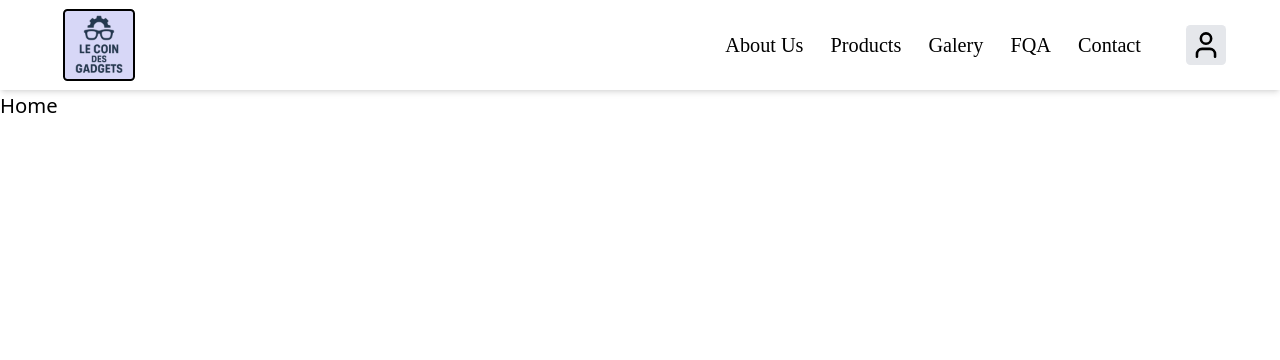
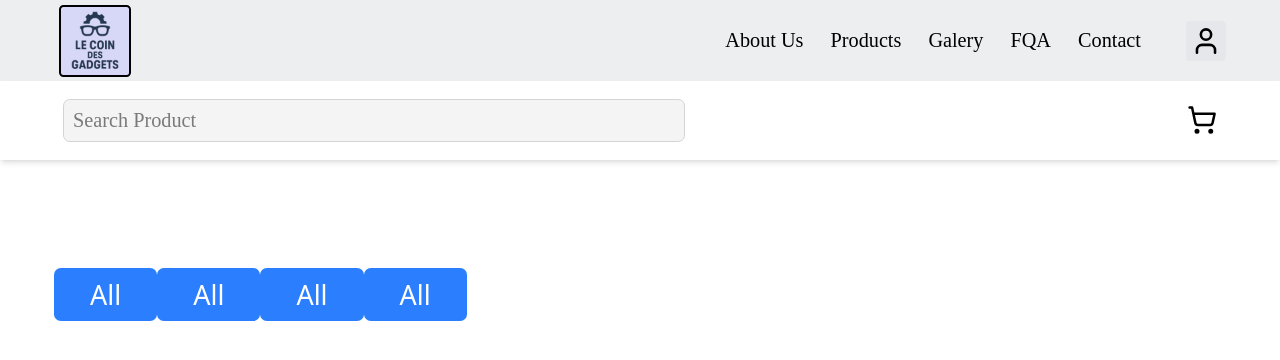
Before and after one commit to FabieRv/coin_de_gadgets, a React (Vite) app: page / in a window 1280 px wide. Shown: the top 360 px of the page. Built offline with nearby package versions, Linux system fonts and the light colour scheme.

Commit message:
apres changement de buton

```diff
--- a/src/components/Layout/Header.tsx
+++ b/src/components/Layout/Header.tsx
@@ -13,7 +13,7 @@ function Header() {
   }
 
   return (
-    <div className="shadow-md">
+    <div className="bg-primary">
       <Container
         tag="header"
         className="flex items-center justify-between text-black pt-0! "
@@ -22,7 +22,7 @@ function Header() {
           <img
             src="/public/images/logo-2.png"
             alt="logo"
-            className="w-16 h-16 object-cover rounded border-2 bg-[rgb(215,215,247)] m-2"
+            className="w-16 h-16 object-cover rounded border-2 bg-[rgb(215,215,247)] m-1"
           />
         </Link>
         <Menu
--- a/src/components/Layout/Layout.tsx
+++ b/src/components/Layout/Layout.tsx
@@ -1,5 +1,6 @@
 import { Outlet } from "react-router-dom"
 import Header from "./Header"
+import SecondNav from "./SecondNav"
 
 
 
@@ -7,6 +8,7 @@ function Layout() {
   return (
     <div>
       <Header />
+      <SecondNav/>
       <main>
         <Outlet />
       </main>
--- /dev/null
+++ b/src/components/Layout/SecondNav.tsx
@@ -0,0 +1,26 @@
+import { Link } from "react-router-dom"
+import Container from "../common/Container"
+import { ShoppingCart } from "lucide-react"
+
+function SecondNav() {
+  return (
+    <div className="shadow-md">
+      <Container className="flex items-center justify-between text-black p-4! font-Montser">
+        <nav className="flex justify-between items-center container max-auto">
+          <form action="" className="w-1/2 sm:block hidden  ">
+            <input
+              placeholder="Search Product"
+              type="text"
+              className="bg-zinc-100 rounded-md border border-zinc-300 flex lg:focus:outline py-1 px-2 w-full ml-6 lg:ml-10"
+            />
+          </form>
+          <Link to={"/cart"} className="mr-0 lg:mr-10">
+            <ShoppingCart size={30} className="cursor-pointer" />
+          </Link>
+        </nav>
+      </Container>
+    </div>
+  )
+}
+
+export default SecondNav
--- a/src/components/common/Button.tsx
+++ b/src/components/common/Button.tsx
@@ -1,18 +1,20 @@
 interface ButtonProps {
   label: string
   icon?: React.ReactNode
+  key?:string
   className?: string
   type?: "submit" | "button"
   onClick?: () => void
 }
 
 export default function Button(props: ButtonProps) {
-  const { label, icon, className = "", type = "button", onClick } = props
+  const { label, icon, key, className = "", type = "button", onClick } = props
   return (
     <button
       type={type}
-      className={`py-2 px-4 lg:px-6 lg:py-2  ${className}`}
+      className={`py-2 px-4 lg:px-8 lg:py-2 bg-blue-500 rounded-md border-0 text-white lg:text-2xl active:scale-105 hover:bg-blue-300 transition-all ease-in  ${className}`}
       onClick={onClick}
+      key={key}
     >
       {icon && (
         <span>
--- a/src/components/pages/Home.tsx
+++ b/src/components/pages/Home.tsx
@@ -1,8 +1,23 @@
+import Button from "../common/Button"
+import Container from "../common/Container"
+
+const Categories = ["All", "Graphic Cards", "Monitors", "Power Supply"]
 
 function Home() {
   return (
     <div>
-      Home
+      <div className="bg"></div>
+      <Container>
+        <div>
+          {Categories.map((cat) => {
+            return (
+              <Button label="All" key={cat}>
+                {cat}
+              </Button>
+            )
+          })}
+        </div>
+      </Container>
     </div>
   )
 }
--- a/src/index.css
+++ b/src/index.css
@@ -14,3 +14,9 @@ body,
 html {
   @apply min-h-screen w-full overflow-x-hidden scroll-smooth text-sm md:text-base lg:text-lg;
 }
+
+/* .bg {
+  background: url("./../public//images/ordinateur.jpg");
+  background-size: cover;
+  height: 70vh;
+} */
```
